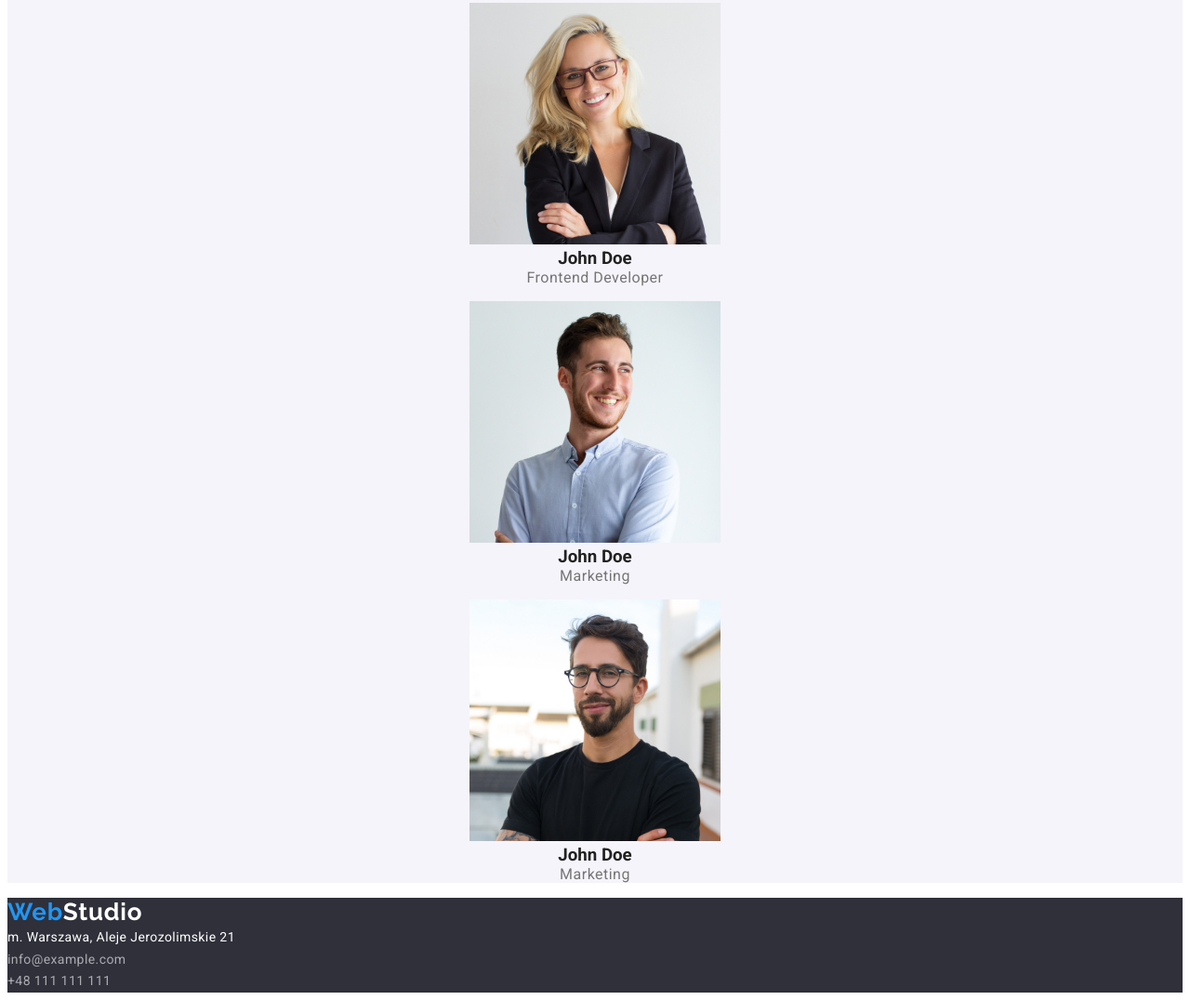
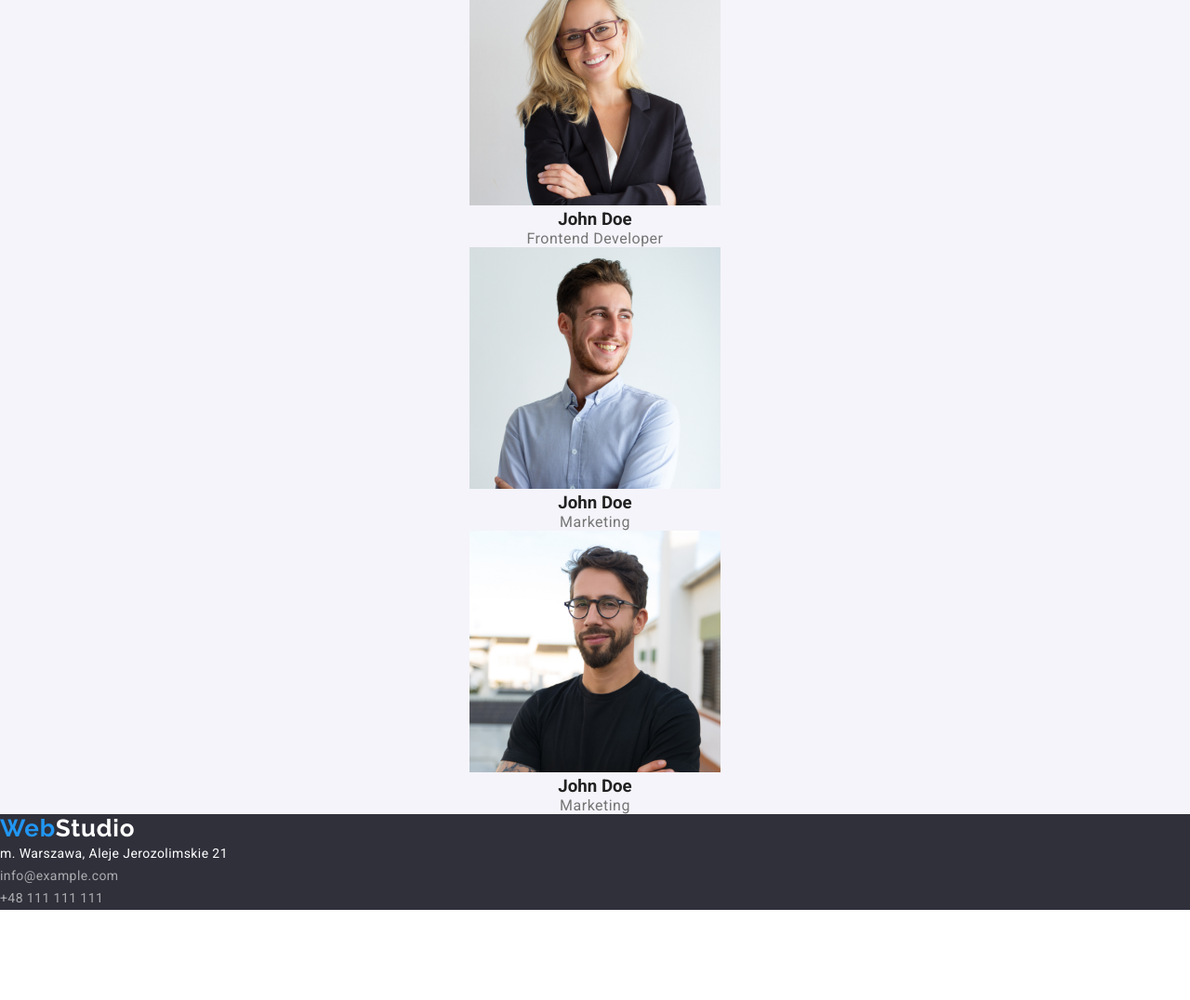
Before and after one commit to nats0095/goit-markup-hw-02, a plain HTML site: page index.html in a window 1280 px wide. Shown: the part 1632-2708 px from the top of the page at 93% size. After the commit the page ends 2611 px from the top, so only its background shows below. Drawn offline with Linux system fonts and the light colour scheme.

Commit message:
Add files via upload

```diff
--- a/css/styles.css
+++ b/css/styles.css
@@ -8,15 +8,14 @@
   --brand-color-blue: rgba(33, 150, 243, 1);
 }
 body {
-  font-family: "Roboto", sans-serif;
+  font-family: "Roboto";
   color: var(--brand-color-black2);
 }
-h1,
-h2,
-h3,
-h4,
-h5,
-h6,
+* {
+  margin: 0;
+  padding: 0;
+  border: 0;
+}
 p,
 ul {
   margin: 0px;
@@ -85,7 +84,6 @@ ul {
   color: var(--brand-color-blue);
 }
 .button-order {
-  font-family: "Roboto", sans-serif;
   background-color: var(--brand-color-blue);
   color: var(--brand-color-white);
   font-style: normal;
@@ -105,7 +103,6 @@ ul {
   color: var(--brand-color-blue);
 }
 .filter-button {
-  font-family: "Roboto", sans-serif;
   background-color: var(--brand-color-gray);
   font-style: normal;
   font-weight: 500;
@@ -133,7 +130,6 @@ ul {
 }
 .description-text {
   font-style: normal;
-  font-weight: 400;
   font-size: 14px;
   line-height: 1.71;
 
@@ -168,9 +164,8 @@ ul {
 }
 .team-job {
   font-style: normal;
-  font-weight: 400;
   font-size: 16px;
-  line-height: 19px;
+  line-height: 1.19;
   /* identical to box height */
 
   text-align: center;
@@ -188,7 +183,6 @@ ul {
 }
 .project-type {
   font-style: normal;
-  font-weight: 400;
   font-size: 16px;
   line-height: 1.88;
 
@@ -203,7 +197,6 @@ ul {
 }
 .our-address {
   font-style: normal;
-  font-weight: 400;
   font-size: 14px;
   line-height: 1.71;
   letter-spacing: 0.03em;
@@ -211,7 +204,6 @@ ul {
 }
 .our-address-link {
   font-style: normal;
-  font-weight: 400;
   font-size: 14px;
   line-height: 1.71;
 
```
